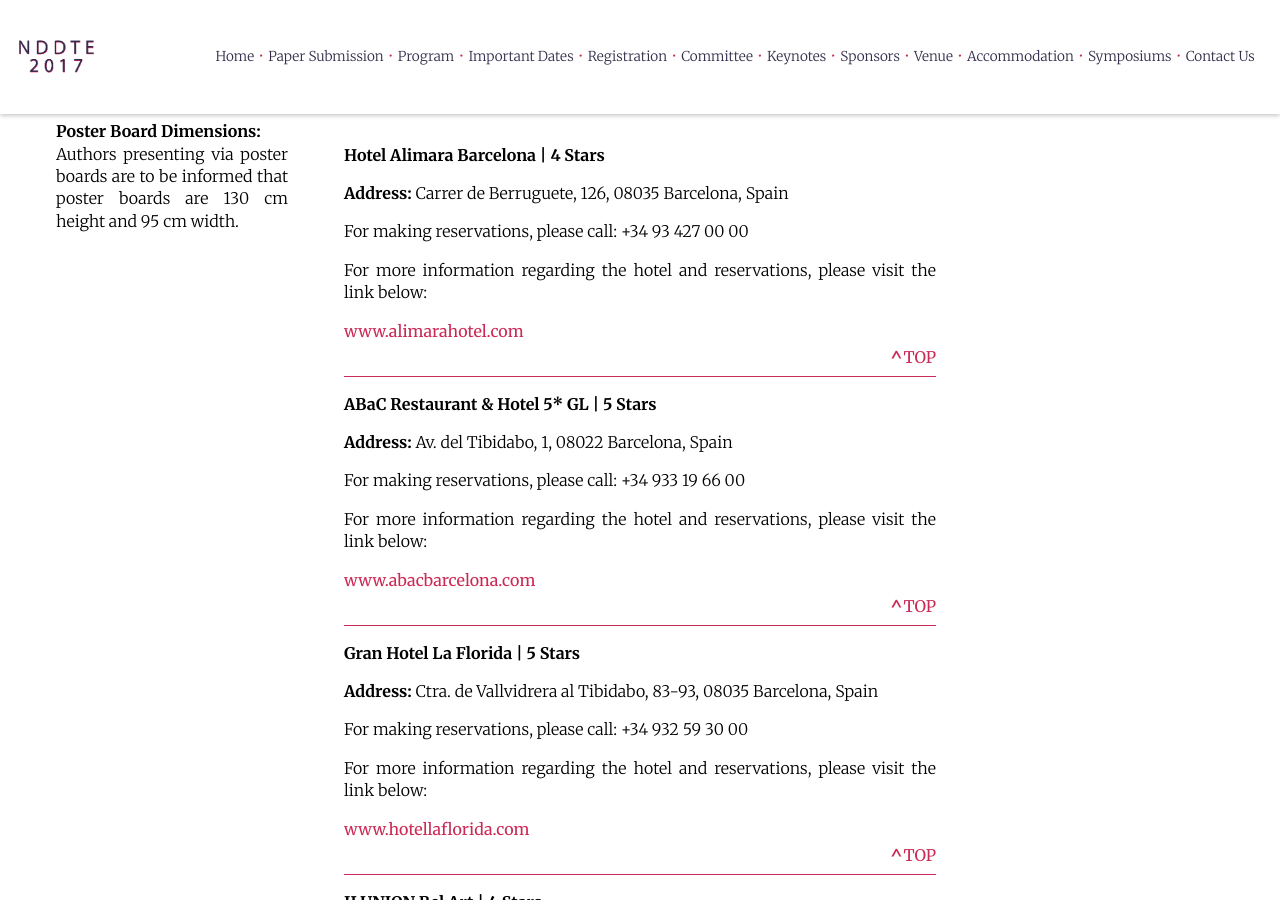
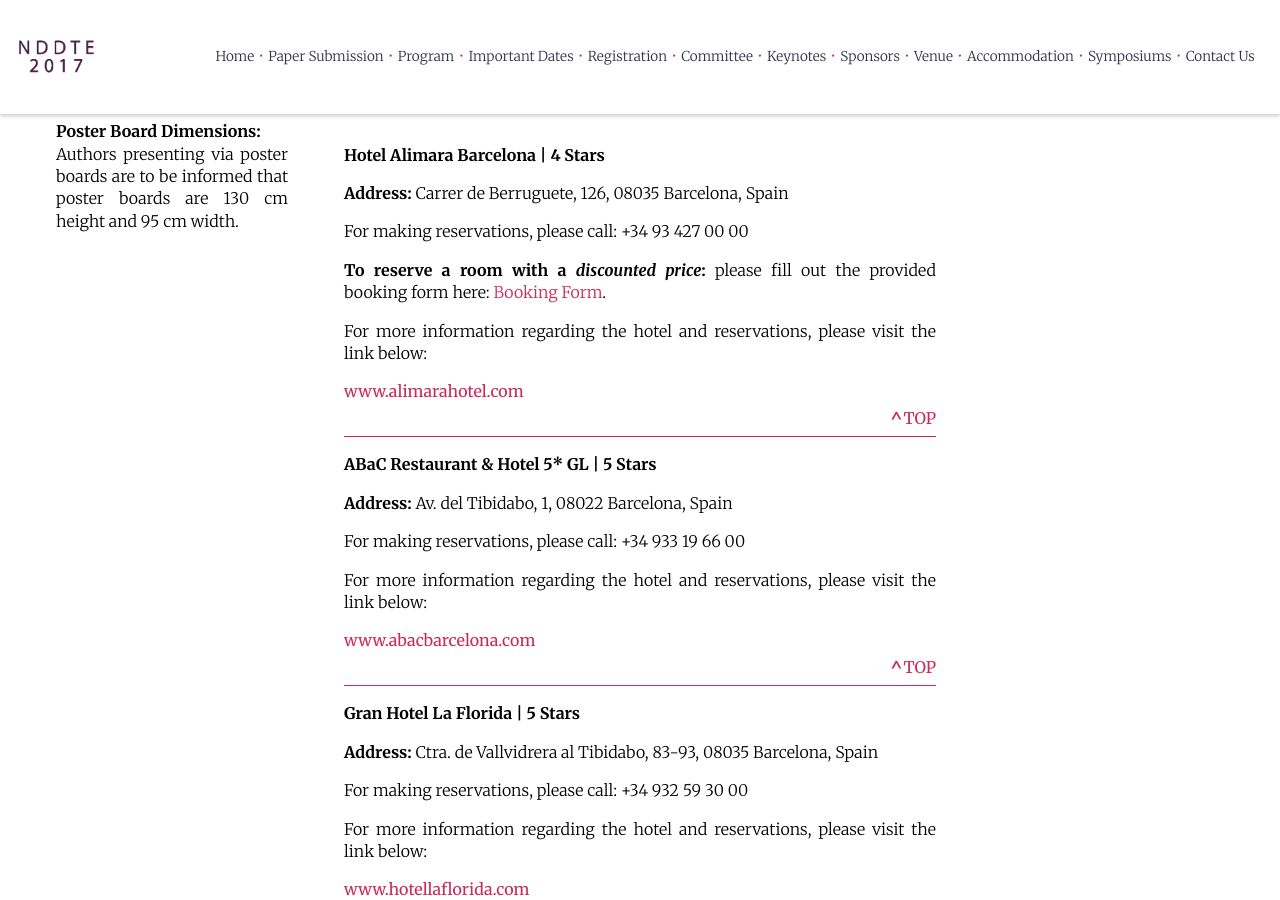
Before and after one commit to intaset/nddte, a Jekyll site: the page built from accommodation.html, in a window 1280 px wide and 900 px high, scrolled down 1306 px. Built offline with Jekyll 4.4.1, drawn with Linux system fonts in a browser that asks for light colours; nearby versions of some CDN libraries; Markdown is read by kramdown in place of the engine named in the settings; comment, search, counter and statistics services are not loaded.

Commit message:
Added the hotel form and updated the registration form

```diff
--- a/accommodation.html
+++ b/accommodation.html
@@ -26,7 +26,7 @@
     </thead>
     <tbody>
   <tr>
-    <td><a href="#Hotel Alimara Barcelona" class="body-link">Hotel Alimara Barcelona</a></td>
+    <td><a href="#Hotel_Alimara_Barcelona" class="body-link">Hotel Alimara Barcelona</a></td>
       <td>-</td>
       <td>-</td>
     </tr>
@@ -88,15 +88,14 @@
   </tbody>
 </table><br>
 
-<span class="anchor" id="Hotel Alimara Barcelona"></span>
+<span class="anchor" id="Hotel_Alimara_Barcelona"></span>
 <div class="bottom-border">
 <p class="body bold">Hotel Alimara Barcelona | 4 Stars</p>
 <p class="body"><b>Address:</b> Carrer de Berruguete, 126, 08035 Barcelona, Spain</p>
 
-<p class="body">For making reservations, please call: +34 93 427 00 00<br>
-<!-- <b>Group Discount:</b> Mention the conference to receive a Clarion discount. --></p>
+<p class="body">For making reservations, please call: +34 93 427 00 00</p>
 
-<!-- <p class="body"><b>To reserve a room with a discounted price:</b> please download and fill out the <a href="../Clarion_Form.doc" class="body-link">Booking Form</a> and send directly to the hotel email address mentioned on the form.</p> -->
+<p class="body"><b>To reserve a room with a <i>discounted price</i>:</b> please fill out the provided booking form here: <a href="https://form.jotformeu.com/50672415846358" class="body-link">Booking Form</a>.</p>
 
 <p class="body">For more information regarding the hotel and reservations, please visit the link below:</p>
 
```
Also changed, not shown: 3 other files.
